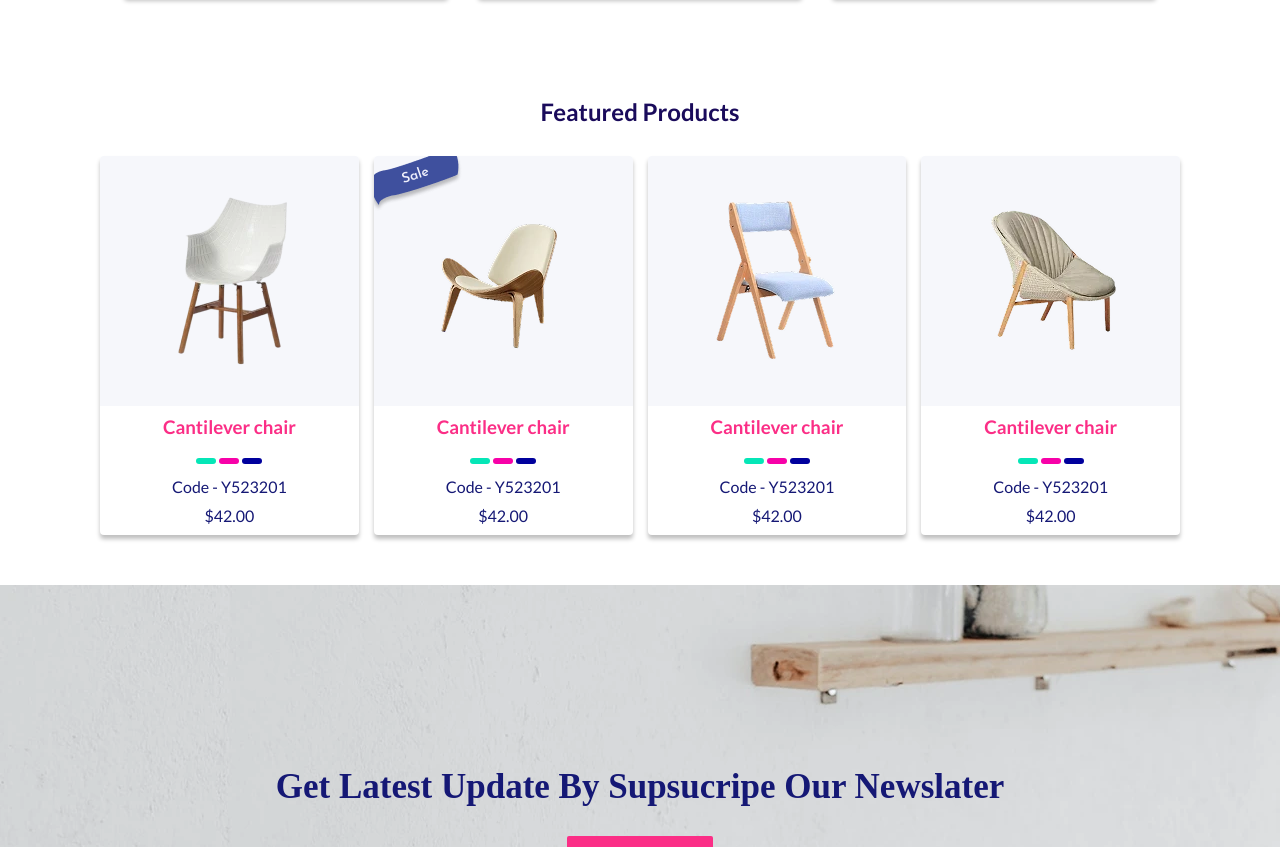
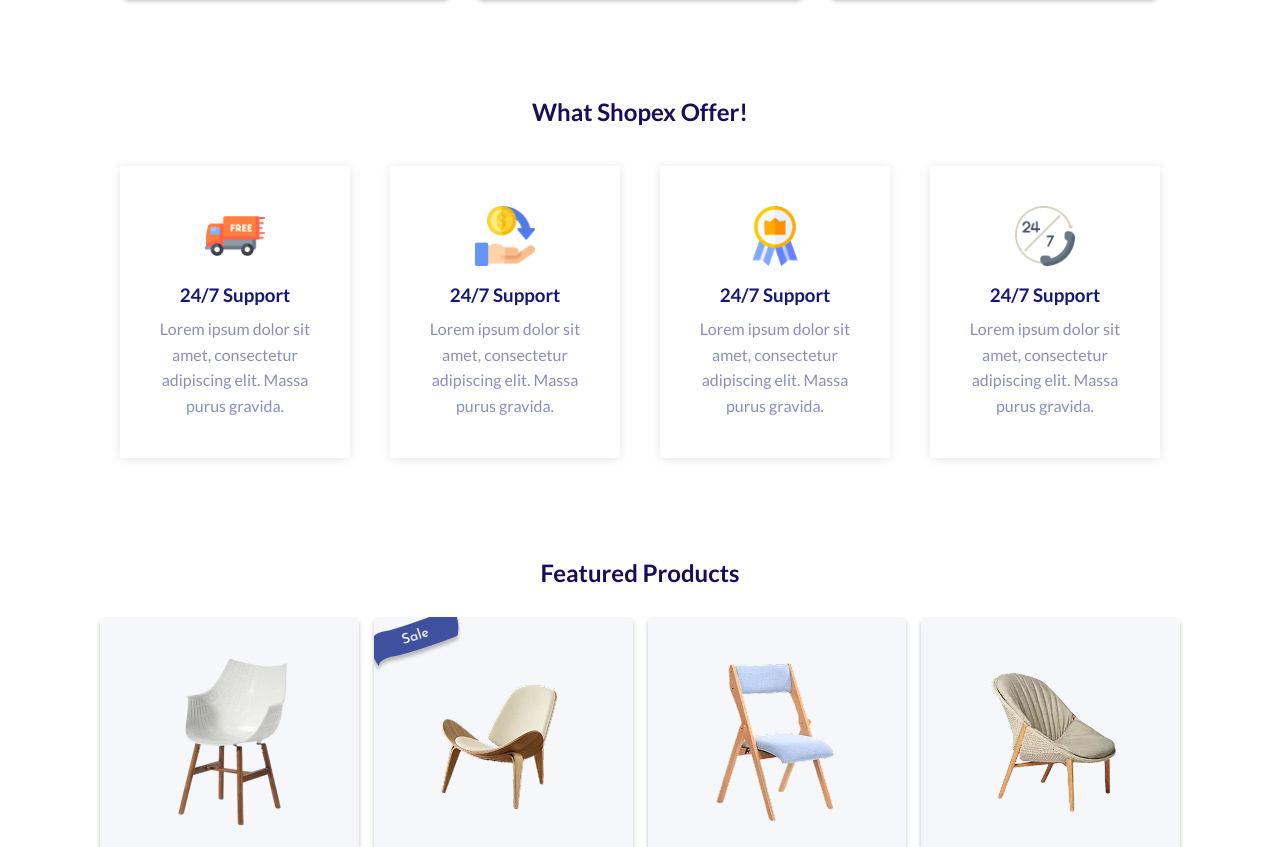
Before and after one commit to Shaymaa-taweel2025/hekto15, a plain HTML site: page index.html in a window 1280 px wide. Shown: the part 1548-2395 px from the top of the page. Drawn offline with Linux system fonts and the light colour scheme.

Commit message:
shopex offer

```diff
--- a/assets/main.css
+++ b/assets/main.css
@@ -280,12 +280,6 @@ body {
 }
 
 
-
-
-
-
-
-
 .featured-product .product {
     flex: 1 0 250px;
     box-shadow: 0px 4px 4px #00000040;
@@ -427,58 +421,11 @@ body {
 
 
 
-
-
-
-
-
-
-
-
-
-/*.Leatest-Products .product .img{
-    background-color: #F6F7FB;
-    width: 100%;
-    height: 250px;
-    display: flex;
-    align-items: center;
-    justify-content: center;
-    overflow: hidden;
-    border-radius: 4px;
-    padding: 0;
-}*/
 .Leatest-Products .product .img img{
     width: 100%;
     height: 100%;
     object-fit: contain;
 }
-
-
-
-/*.Leatest-Products .row {
-    display: grid;
-    grid-template-columns: repeat(3, 1fr);
-    justify-content: center;
-    align-items: start;
-    gap: 30px;
-
-}*/
-
-/*.Leatest-Products .product {
-
-    box-shadow: 0px 4px 4px #00000040;
-    border-radius: 4px;
-    transition: 0.5s;
-
-}*/
-
-
-/*.product .img {
-    background-color: #F6F7FB;
-    height: 200px;
-    padding: 20px;
-
-}*/
 
 .Leatest-Products .leatest-icon{
    position: absolute;
@@ -491,6 +438,8 @@ body {
     transform: translatey(-10px);
     z-index: 3;
 }
+
+
 
 .img .leatest-icon {
     transition: all .8s;
@@ -536,15 +485,54 @@ body {
 }
 
 
-
-
-
 /*end leatest product*/
 
 
 
 
+/*  start  shopex-offer section */
+.Shopex-Offer{
+    padding: 50px 20px;
+    background-color: white;
+    text-align: center;
+}
+.Shopex-Offer h2{
+   margin-bottom: 40px;
+    color: #1A0B5B;
+}
+.Shopex-Offer .icons{
+   flex: 1 1 230px;
+   max-width: 230px;
+   background-color: white;
 
+   padding: 40px 20px;
+    box-shadow: 0 1px 10px rgb(0,0,0,0.1) ;
+
+}
+.Shopex-Offer .icons img{
+    width: 60px;
+    margin-bottom: 15px;
+}
+.Shopex-Offer .shopex-info h3{
+    margin-bottom: 10px;
+    color:#151875;
+}
+.Shopex-Offer .shopex-info p{
+    color:#8A8FB9;
+    line-height: 1.6;
+    padding: 0 10px;
+}
+@media screen and(max-width:768px) {
+    .Shopex-Offer .row{
+
+        margin-bottom: 40px;
+    }
+    .Shopex-Offer .row{
+       flex-direction: column;
+       align-items: center;
+    }
+}
+/*end shopex-offer section*/
 
 
 
--- a/index.html
+++ b/index.html
@@ -237,7 +237,53 @@
       </section>
 
 
+      <section class="Shopex-Offer">
+         <h2 class="text-center">What Shopex Offer!</h2>
+         <div class="container">
+            <div class="row">
+               <div class="icons">
+                  <div class="img">
+                     <img src="./assets/img/Shopex-Offer/bus icon.png">
+                     <div class="shopex-info">
+                        <h3>24/7 Support</h3>
+                        <p>Lorem ipsum dolor sit amet, consectetur adipiscing elit. Massa purus gravida.</p>
+                     </div>
+                  </div>
+               </div>
 
+               <div class="icons">
+                  <div class="img">
+                     <img src="./assets/img/Shopex-Offer/coins icon.png">
+                     <div class="shopex-info">
+                        <h3>24/7 Support</h3>
+                        <p>Lorem ipsum dolor sit amet, consectetur adipiscing elit. Massa purus gravida.</p>
+                     </div>
+                  </div>
+               </div>
+
+               <div class="icons">
+                  <div class="img">
+                     <img src="./assets/img/Shopex-Offer/gold-prize.png">
+                     <div class="shopex-info">
+                        <h3>24/7 Support</h3>
+                        <p>Lorem ipsum dolor sit amet, consectetur adipiscing elit. Massa purus gravida.</p>
+                     </div>
+                  </div>
+               </div>
+
+               <div class="icons">
+                  <div class="img">
+                     <img src="./assets/img/Shopex-Offer/phone-icon.png">
+                     <div class="shopex-info">
+                        <h3>24/7 Support</h3>
+                        <p>Lorem ipsum dolor sit amet, consectetur adipiscing elit. Massa purus gravida.</p>
+                     </div>
+                  </div>
+               </div>
+            </div>
+         </div>
+
+      </section>
 
 
 
```
Also changed, not shown: assets/img/Shopex-Offer/bus icon.png (added), assets/img/Shopex-Offer/coins icon.png (added), assets/img/Shopex-Offer/gold-prize.png (added), assets/img/Shopex-Offer/phone-icon.png (added). Lines whose indentation alone changed are shown as unchanged.
